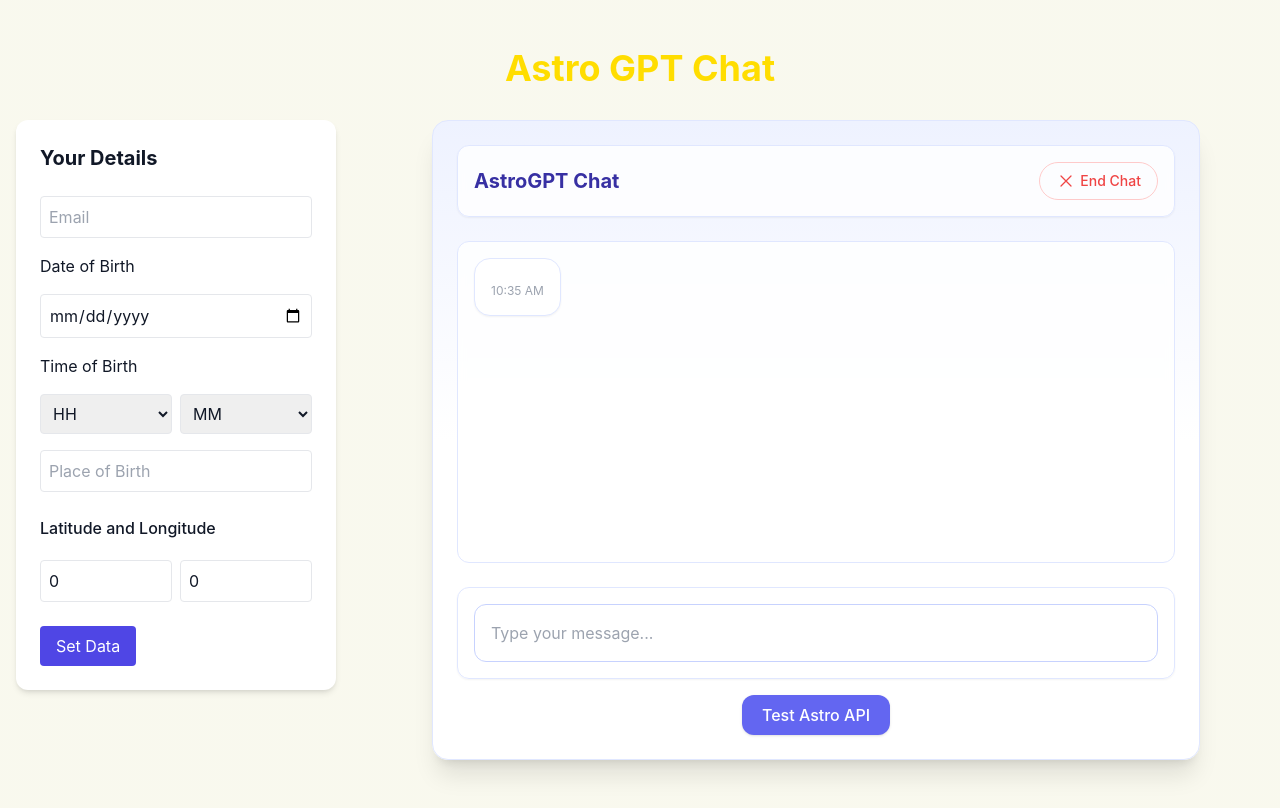
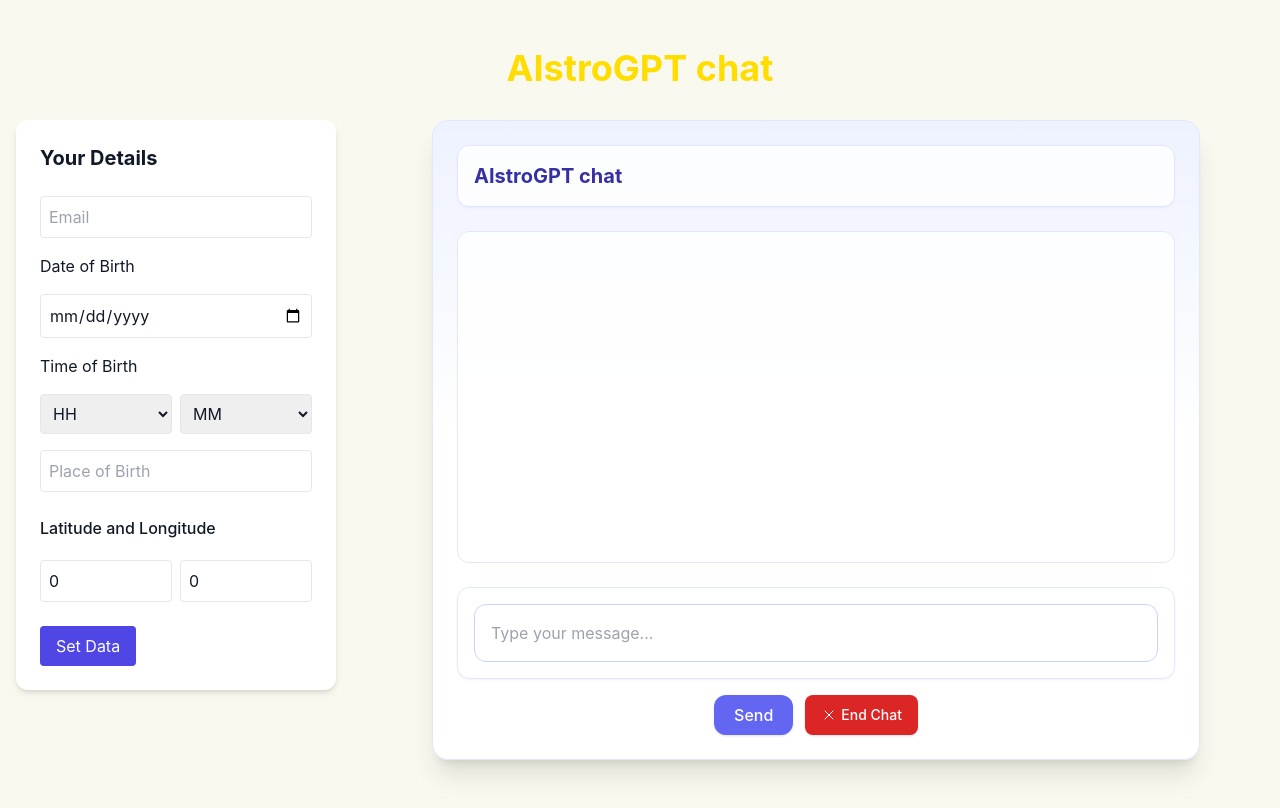
Before and after one commit to siliconsteed/asterg, a Next.js app: page /chat in a window 1280 px wide. Built offline with nearby package versions, Linux system fonts and the light colour scheme.

Commit message:
Enhanced UI and name changes.

```diff
--- a/package.json
+++ b/package.json
@@ -1,5 +1,5 @@
 {
-  "name": "astro-gpt",
+  "name": "aistro-gpt",
   "version": "0.1.0",
   "private": true,
   "scripts": {
--- a/scripts/create-test-user-prod.mjs
+++ b/scripts/create-test-user-prod.mjs
@@ -45,7 +45,7 @@ const User = mongoose.models.User || mongoose.model('User', userSchema);
 async function createTestUser() {
   try {
     // Connect to MongoDB
-    await mongoose.connect('mongodb://127.0.0.1:27017/astro-gpt');
+    await mongoose.connect('mongodb://127.0.0.1:27017/aistro-gpt');
     console.log('Connected to MongoDB');
 
     // Delete existing test user if exists
--- a/src/app/chat/page.tsx
+++ b/src/app/chat/page.tsx
@@ -24,7 +24,7 @@ export default function ChatPage() {
     <main className="min-h-screen py-12 bg-gradient-to-br from-primary/5 to-secondary/5">
       <div className="container mx-auto px-4">
         <h1 className="text-4xl font-bold text-center text-primary mb-8">
-          Astro GPT Chat
+          AIstroGPT chat
         </h1>
         <div className="flex flex-row gap-8 justify-center items-start">
           <UserDetailsForm onSetData={handleSetData} disabled={detailsSet} />
--- a/src/app/history/page.tsx
+++ b/src/app/history/page.tsx
@@ -4,16 +4,34 @@ import { useState } from 'react';
 import ChatHistory from '@/components/ChatHistory';
 import Chat from '@/components/Chat';
 
+import { useEffect } from 'react';
+
 export default function HistoryPage() {
   const [selectedSessionId, setSelectedSessionId] = useState<string | null>(null);
+const [user, setUser] = useState<any>(null);
 
+useEffect(() => {
+  const stored = localStorage.getItem('user');
+  if (stored) setUser(JSON.parse(stored));
+}, []);
 
+if (!user) {
   return (
+    <div className="min-h-screen flex items-center justify-center">
+      <div className="text-center">
+        <h2 className="text-xl font-semibold mb-2">Please log in to view your chat history.</h2>
+        <a href="/login" className="text-indigo-600 underline">Go to Login</a>
+      </div>
+    </div>
+  );
+}
+
+return (
     <div className="min-h-screen bg-gradient-to-b from-indigo-50 via-white to-white">
       <div className="max-w-7xl mx-auto py-12 px-4 sm:px-6 lg:px-8">
         <div className="text-center mb-8">
           <h1 className="text-3xl font-bold bg-clip-text text-transparent bg-gradient-to-r from-indigo-600 to-indigo-800">Chat History</h1>
-          <p className="mt-2 text-sm text-gray-600">View and continue your past conversations with AstroGPT</p>
+          <p className="mt-2 text-sm text-gray-600">View and continue your past conversations with AIstroGPT</p>
         </div>
 
         <div className="grid grid-cols-1 lg:grid-cols-3 gap-8">
@@ -40,10 +58,8 @@ export default function HistoryPage() {
             {selectedSessionId ? (
               <div className="bg-white/80 backdrop-blur-sm border border-indigo-100 rounded-2xl shadow-sm">
                 <Chat
-                  userId={user._id}
-                  sessionId={selectedSessionId}
+                  userDetails={user}
                   onEndChat={() => setSelectedSessionId(null)}
-                  isPaidSession={false}
                 />
               </div>
             ) : (
--- a/src/app/layout.tsx
+++ b/src/app/layout.tsx
@@ -2,8 +2,8 @@ import './globals.css'
 import type { Metadata } from 'next'
 
 export const metadata: Metadata = {
-  title: 'Astro GPT',
-  description: 'Your personal astrological assistant',
+  title: 'AIstroGPT',
+  description: 'Your personal astrological assistant with AI capabilities',
 }
 
 export default function RootLayout({
--- a/src/components/Chat.tsx
+++ b/src/components/Chat.tsx
@@ -34,17 +34,10 @@ interface ChatProps {
 }
 
 // Set to 1 to show the Test Astro API button
-const apiTest = 1;
+const apiTest = 1; // Only used for the lower button beside End Chat
 
 export default function Chat({ onEndChat, userDetails, disabled }: ChatProps) {
-  const [messages, setMessages] = useState<ChatMessage[]>([
-    {
-      id: 'init',
-      content: '', // We'll render a structured message below
-      sender: 'system',
-      timestamp: new Date(),
-    },
-  ]);
+  const [messages, setMessages] = useState<ChatMessage[]>([]);
   const [input, setInput] = useState('');
   const [chatStarted, setChatStarted] = useState(false);
   const router = useRouter();
@@ -117,7 +110,7 @@ export default function Chat({ onEndChat, userDetails, disabled }: ChatProps) {
       let reply = '';
       if (data.output) {
         // FreeAstrologyAPI returns planetary positions as data.output
-        reply = 'Kundli generated! Here are some planetary positions:';
+        reply = '[Test API] Kundli generated! Here are some planetary positions:';
         const planets = data.output[1];
         reply += '\n';
         for (const planet in planets) {
@@ -125,14 +118,14 @@ export default function Chat({ onEndChat, userDetails, disabled }: ChatProps) {
           reply += `\n${planet}: ${p.fullDegree?.toFixed(2)}°, Sign ${p.current_sign}`;
         }
       } else if (data.planet_positions) {
-        reply = 'Kundli generated! Planetary positions:';
+        reply = '[Test API] Kundli generated! Planetary positions:';
         for (const [planet, pos] of Object.entries(data.planet_positions)) {
           reply += `\n${planet}: ${pos}°`;
         }
       } else if (data.error) {
-        reply = 'Error: ' + data.error;
+        reply = '[Test API] Error: ' + data.error;
       } else {
-        reply = 'Received response: ' + JSON.stringify(data);
+        reply = '[Test API] Received response: ' + JSON.stringify(data);
       }
       let openaiResult = '';
 try {
@@ -145,12 +138,12 @@ try {
   if (openaiData.result) {
     openaiResult = openaiData.result;
   } else if (openaiData.error) {
-    openaiResult = 'OpenAI error: ' + openaiData.error;
+    openaiResult = '[Test API] OpenAI error: ' + openaiData.error;
   } else {
-    openaiResult = 'Unexpected OpenAI response.';
+    openaiResult = '[Test API] Unexpected OpenAI response.';
   }
 } catch (err) {
-  openaiResult = 'Sorry, there was a problem processing the response with OpenAI.';
+  openaiResult = '[Test API] Sorry, there was a problem processing the response with OpenAI.';
 }
 setMessages((prev) => [
   ...prev,
@@ -176,20 +169,9 @@ setMessages((prev) => [
 
   return (
     <div className="flex flex-col h-[80vh] max-w-3xl mx-auto p-6 bg-gradient-to-b from-indigo-50 via-white to-white rounded-2xl shadow-xl border border-indigo-100">
-      <div className="flex justify-between items-center mb-6 p-4 bg-white/80 backdrop-blur-sm border border-indigo-100 rounded-xl shadow-sm">
-        <span className="text-xl font-bold text-indigo-800">AstroGPT Chat</span>
-        <button
-          onClick={() => {
-            if (window.confirm('Are you sure you want to end this chat session?')) {
-              onEndChat();
-            }
-          }}
-          className="inline-flex items-center px-4 py-2 text-sm font-medium text-red-500 hover:text-red-700 hover:bg-red-50 rounded-full transition-all duration-200 border border-red-200"
-        >
-          <XMarkIcon className="w-5 h-5 mr-1" />
-          End Chat
-        </button>
-      </div>
+      <div className="flex items-center mb-6 p-4 bg-white/80 backdrop-blur-sm border border-indigo-100 rounded-xl shadow-sm">
+  <span className="text-xl font-bold text-indigo-800">AIstroGPT chat</span>
+</div>
 
       <div className="flex-1 overflow-y-auto mb-6 space-y-6 rounded-xl p-4 bg-white/80 backdrop-blur-sm border border-indigo-100">
         {messages.map((message) => (
@@ -198,12 +180,18 @@ setMessages((prev) => [
             className={`flex ${message.sender === 'user' ? 'justify-end' : 'justify-start'}`}
           >
             <div
-              className={`max-w-[70%] rounded-2xl p-4 shadow-sm ${message.sender === 'user'
-                ? 'bg-indigo-600 text-white'
-                : 'bg-white border border-indigo-100 text-gray-900'
-              }`}
+              className={`max-w-[75%] relative p-5 mb-2 rounded-3xl shadow-lg transition-all duration-200
+                ${message.sender === 'user'
+                  ? 'bg-gradient-to-br from-indigo-500 via-indigo-400 to-indigo-600 text-white border border-indigo-300'
+                  : 'bg-gradient-to-br from-white via-indigo-50 to-indigo-100 text-gray-900 border border-indigo-100'}
+              `}
             >
-              <p className="text-[15px] leading-relaxed">{message.content}</p>
+              <span className="absolute top-3 left-[-12px] w-0 h-0 border-t-8 border-t-transparent border-b-8 border-b-transparent border-r-8 border-r-indigo-100 hidden md:block" style={{ display: message.sender === 'user' ? 'none' : 'block' }} />
+<span className="absolute top-3 right-[-12px] w-0 h-0 border-t-8 border-t-transparent border-b-8 border-b-transparent border-l-8 border-l-indigo-500 hidden md:block" style={{ display: message.sender === 'user' ? 'block' : 'none' }} />
+<p className="text-[16px] leading-relaxed whitespace-pre-line">{message.content}</p>
+<p className={`text-xs font-semibold ${message.sender === 'user' ? 'text-indigo-700' : 'text-indigo-400'} mt-1`}>
+  {message.sender === 'user' ? 'You' : message.sender === 'system' ? 'AIstroGPT' : message.sender}
+</p>
               <p className={`text-xs mt-2 ${message.sender === 'user' ? 'text-indigo-200' : 'text-gray-400'}`}>
                 {new Date(message.timestamp).toLocaleTimeString([], { hour: '2-digit', minute: '2-digit' })}
               </p>
@@ -213,26 +201,28 @@ setMessages((prev) => [
         <div ref={messagesEndRef} />
       </div>
 
+
+
       <form onSubmit={handleSubmit} className="flex gap-3 p-4 bg-white/80 backdrop-blur-sm border border-indigo-100 rounded-xl shadow-sm">
         <input
           type="text"
           value={input}
           onChange={(e) => setInput(e.target.value)}
-          placeholder={isTyping ? 'AstroGPT is thinking...' : 'Type your message...'}
+          placeholder={isTyping ? 'AIstroGPT is thinking...' : 'Type your message...'}
           className="flex-1 p-4 bg-white border border-indigo-200 rounded-xl placeholder-gray-400 text-gray-900 focus:outline-none focus:ring-2 focus:ring-indigo-500 focus:border-indigo-500 transition-all duration-200"
           disabled={isTyping}
         />
 
       </form>
       {apiTest === 1 && (
-        <div className="flex justify-center mt-4">
+        <div className="flex justify-center gap-3 mt-4">
           <button
             className="px-5 py-2 bg-indigo-500 text-white rounded-xl shadow hover:bg-indigo-600 transition-all duration-200 font-medium"
             onClick={async () => {
               setIsTyping(true);
               setMessages((prev) => [...prev, {
                 id: Date.now().toString(),
-                content: '[Test] Sending test data to Astro API...',
+                content: 'Sending data to Astro API...',
                 sender: 'user',
                 timestamp: new Date(),
               }]);
@@ -328,7 +318,18 @@ setMessages((prev) => [
             }}
             disabled={isTyping}
           >
-            Test Astro API
+            Send
+          </button>
+          <button
+            onClick={() => {
+              if (window.confirm('Are you sure you want to end this chat session?')) {
+                onEndChat();
+              }
+            }}
+            className="px-4 py-2 bg-red-600 text-white rounded-lg shadow hover:bg-red-700 transition-all duration-200 font-medium text-sm flex items-center"
+          >
+            <XMarkIcon className="w-4 h-4 mr-1" />
+            End Chat
           </button>
         </div>
       )}
--- a/src/components/Features.tsx
+++ b/src/components/Features.tsx
@@ -36,9 +36,9 @@ export default function Features() {
             {features.map((feature) => (
               <div key={feature.name} className="flex flex-col">
                 <dt className="flex items-center gap-x-3 text-base font-semibold leading-7 text-dark">
-                  <feature.icon className="h-5 w-5 flex-none text-coffee-400" aria-hidden="true" />
-                  {feature.name}
-                </dt>
+  <feature.icon className="h-5 w-5 flex-none text-coffee-400" aria-hidden="true" />
+  {feature.name}
+</dt>
                 <dd className="mt-4 flex flex-auto flex-col text-base leading-7 text-gray-600">
                   <p className="flex-auto">{feature.description}</p>
                 </dd>
```
Also changed, not shown: src/app/globals.css (line endings or trailing spaces), 1 other file (tests, documents, lock files or other folders).
